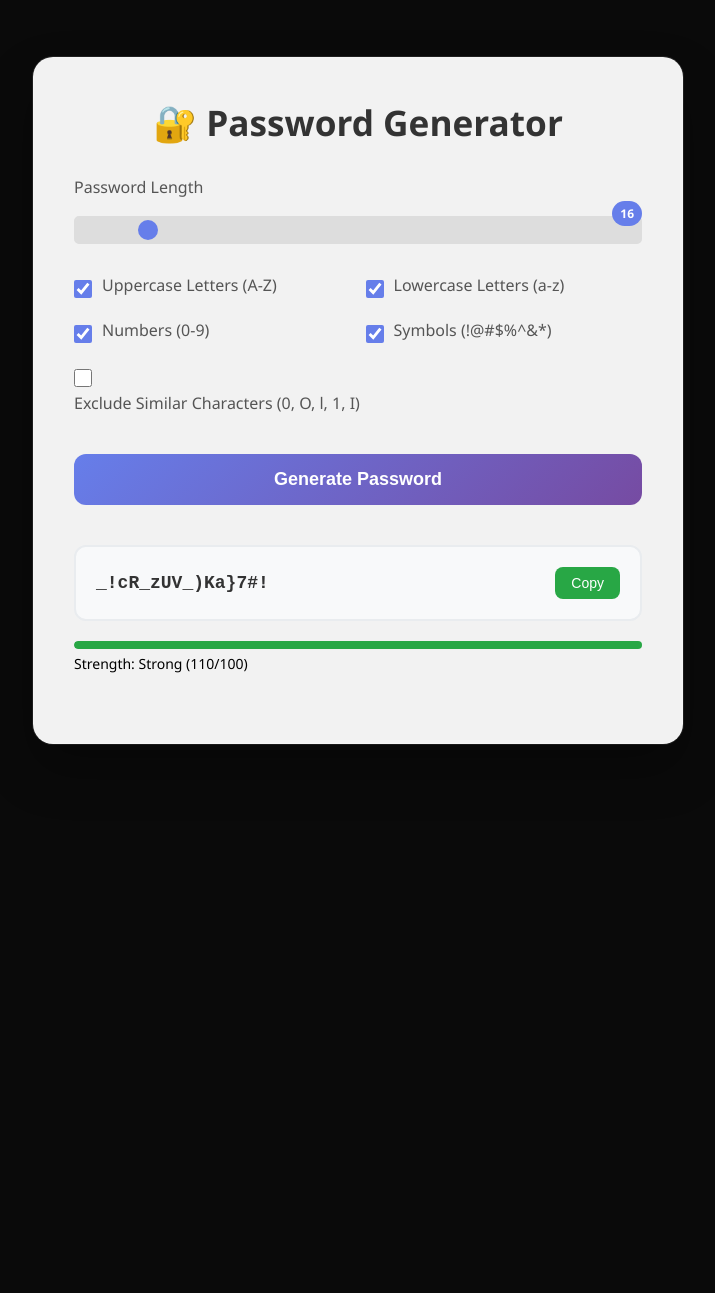
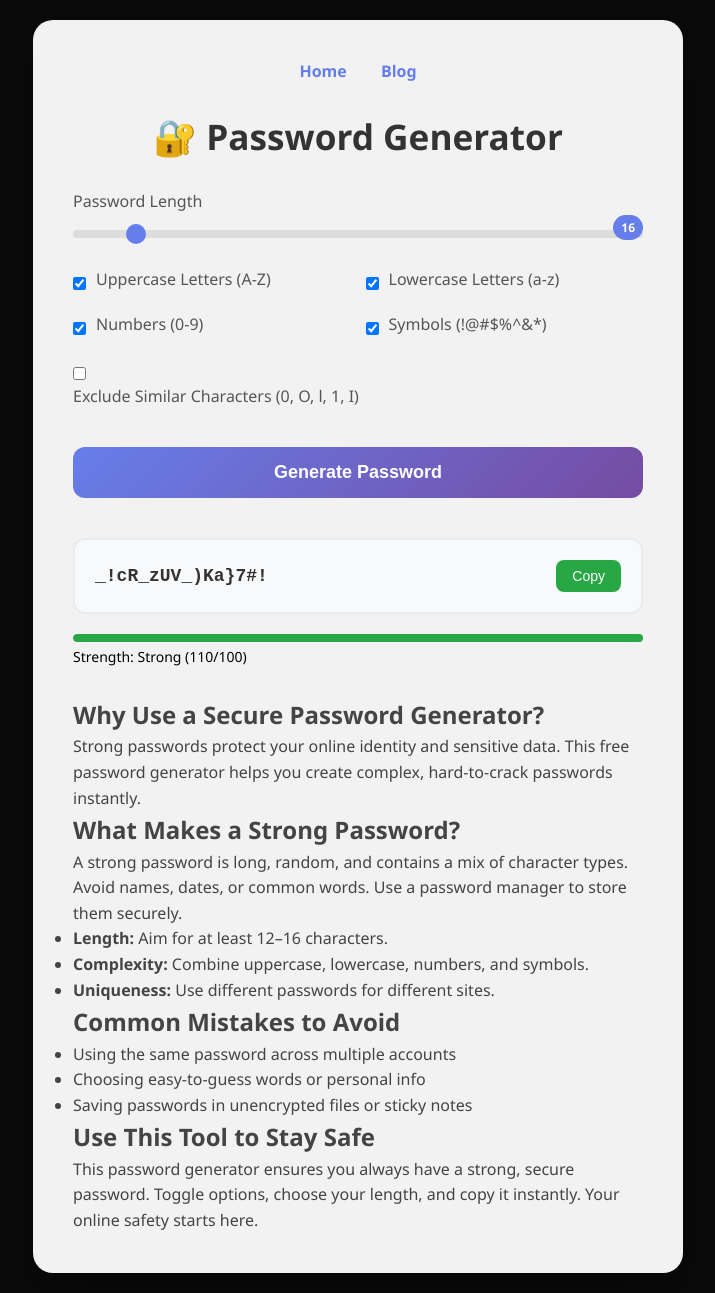
Before and after one commit to Cg34g/password-app, a plain HTML site: page index.html in a window 1280 px wide. Shown: the whole page, without its empty margins (282-997 px from the left). Before the commit the page ends 800 px from the top, so only its background shows below. Drawn offline with Linux system fonts and the light colour scheme.

Commit message:
Update index.html

```diff
--- a/index.html
+++ b/index.html
@@ -1,17 +1,15 @@
 <!DOCTYPE html>
 <html lang="en">
 <head>
-    <meta charset="UTF-8">
-    <meta name="viewport" content="width=device-width, initial-scale=1.0">
+  <meta charset="UTF-8" />
+  <meta name="viewport" content="width=device-width, initial-scale=1.0"/>
   <title>Password Generator</title>
-    <script async src="https://pagead2.googlesyndication.com/pagead/js/adsbygoogle.js?client=ca-pub-7406500384012806"
-     crossorigin="anonymous"></script>
+
+  <!-- AdSense -->
+  <script async src="https://pagead2.googlesyndication.com/pagead/js/adsbygoogle.js?client=ca-pub-7406500384012806" crossorigin="anonymous"></script>
+
   <style>
-        * {
-            margin: 0;
-            padding: 0;
-            box-sizing: border-box;
-        }
+    * { margin: 0; padding: 0; box-sizing: border-box; }
 
     body {
       font-family: 'Segoe UI', Tahoma, Geneva, Verdana, sans-serif;
@@ -22,7 +20,18 @@
       justify-content: center;
       padding: 20px;
       position: relative;
-            overflow-x: hidden;
+    }
+
+    nav {
+      text-align: center;
+      margin-bottom: 30px;
+    }
+
+    nav a {
+      margin: 0 15px;
+      color: #667eea;
+      text-decoration: none;
+      font-weight: bold;
     }
 
     .container {
@@ -30,12 +39,9 @@
       backdrop-filter: blur(20px);
       border-radius: 20px;
       padding: 40px;
-            box-shadow: 0 25px 50px rgba(0, 0, 0, 0.3), 0 0 0 1px rgba(255, 255, 255, 0.1);
+      box-shadow: 0 25px 50px rgba(0, 0, 0, 0.3);
       max-width: 650px;
       width: 100%;
-            border: 1px solid rgba(255, 255, 255, 0.2);
-            position: relative;
-            z-index: 10;
     }
 
     h1 {
@@ -46,9 +52,7 @@
       font-weight: 600;
     }
 
-        .form-group {
-            margin-bottom: 20px;
-        }
+    .form-group, .checkbox-group { margin-bottom: 20px; }
 
     label {
       display: block;
@@ -57,26 +61,8 @@
       font-weight: 500;
     }
 
-        input[type="number"], input[type="range"] {
+    input[type="range"] {
       width: 100%;
-            padding: 12px;
-            border: 2px solid #ddd;
-            border-radius: 10px;
-            font-size: 16px;
-            transition: all 0.3s ease;
-        }
-
-        input[type="number"]:focus, input[type="range"]:focus {
-            outline: none;
-            border-color: #667eea;
-            box-shadow: 0 0 0 3px rgba(102, 126, 234, 0.1);
-        }
-
-        .range-container {
-            position: relative;
-        }
-
-        input[type="range"] {
       -webkit-appearance: none;
       height: 8px;
       background: #ddd;
@@ -86,18 +72,11 @@
 
     input[type="range"]::-webkit-slider-thumb {
       -webkit-appearance: none;
-            appearance: none;
       width: 20px;
       height: 20px;
       background: #667eea;
       border-radius: 50%;
       cursor: pointer;
-            transition: all 0.3s ease;
-        }
-
-        input[type="range"]::-webkit-slider-thumb:hover {
-            background: #5a6fd8;
-            transform: scale(1.1);
     }
 
     .range-value {
@@ -116,19 +95,12 @@
       display: grid;
       grid-template-columns: 1fr 1fr;
       gap: 15px;
-            margin: 20px 0;
     }
 
     .checkbox-item {
       display: flex;
       align-items: center;
       gap: 10px;
-        }
-
-        input[type="checkbox"] {
-            width: 18px;
-            height: 18px;
-            accent-color: #667eea;
     }
 
     .generate-btn {
@@ -141,17 +113,7 @@
       font-size: 18px;
       font-weight: 600;
       cursor: pointer;
-            transition: all 0.3s ease;
       margin: 20px 0;
-        }
-
-        .generate-btn:hover {
-            transform: translateY(-2px);
-            box-shadow: 0 10px 25px rgba(102, 126, 234, 0.3);
-        }
-
-        .generate-btn:active {
-            transform: translateY(0);
     }
 
     .password-display {
@@ -160,7 +122,6 @@
       border-radius: 12px;
       padding: 20px;
       margin: 20px 0;
-            position: relative;
       min-height: 60px;
       display: flex;
       align-items: center;
@@ -171,7 +132,6 @@
       font-size: 18px;
       font-weight: bold;
       color: #333;
-            word-break: break-all;
       flex: 1;
     }
 
@@ -184,17 +144,7 @@
       cursor: pointer;
       font-size: 14px;
       font-weight: 500;
-            transition: all 0.3s ease;
       margin-left: 10px;
-        }
-
-        .copy-btn:hover {
-            background: #218838;
-            transform: scale(1.05);
-        }
-
-        .copy-btn.copied {
-            background: #17a2b8;
     }
 
     .strength-meter {
@@ -232,11 +182,13 @@
       margin-top: 5px;
     }
 
-        @media (max-width: 480px) {
-            .container {
-                padding: 20px;
+    section {
+      color: #444;
+      font-size: 16px;
+      line-height: 1.6;
     }
 
+    @media (max-width: 480px) {
       .checkbox-group {
         grid-template-columns: 1fr;
       }
@@ -244,13 +196,19 @@
   </style>
 </head>
 <body>
+  <div class="container">
 
-    <div class="container">
+    <!-- NAVIGATION -->
+    <nav>
+      <a href="index.html">Home</a>
+      <a href="blog.html">Blog</a>
+    </nav>
+
     <h1>🔐 Password Generator</h1>
 
     <div class="form-group">
       <label for="length">Password Length</label>
-            <div class="range-container">
+      <div class="range-container" style="position: relative;">
         <input type="range" id="length" min="4" max="128" value="16">
         <span class="range-value" id="lengthValue">16</span>
       </div>
@@ -295,8 +253,29 @@
     </div>
 
     <div class="error" id="errorMsg"></div>
-		<section style="margin-top: 30px; color: #444; font-size: 16px; line-height: 1.6;">
 
+    <!-- INFO CONTENT FOR SEO & ADSENSE -->
+    <section style="margin-top: 30px;">
+      <h2>Why Use a Secure Password Generator?</h2>
+      <p>Strong passwords protect your online identity and sensitive data. This free password generator helps you create complex, hard-to-crack passwords instantly.</p>
+
+      <h2>What Makes a Strong Password?</h2>
+      <p>A strong password is long, random, and contains a mix of character types. Avoid names, dates, or common words. Use a password manager to store them securely.</p>
+      <ul>
+        <li><strong>Length:</strong> Aim for at least 12–16 characters.</li>
+        <li><strong>Complexity:</strong> Combine uppercase, lowercase, numbers, and symbols.</li>
+        <li><strong>Uniqueness:</strong> Use different passwords for different sites.</li>
+      </ul>
+
+      <h2>Common Mistakes to Avoid</h2>
+      <ul>
+        <li>Using the same password across multiple accounts</li>
+        <li>Choosing easy-to-guess words or personal info</li>
+        <li>Saving passwords in unencrypted files or sticky notes</li>
+      </ul>
+
+      <h2>Use This Tool to Stay Safe</h2>
+      <p>This password generator ensures you always have a strong, secure password. Toggle options, choose your length, and copy it instantly. Your online safety starts here.</p>
     </section>
   </div>
 
@@ -310,10 +289,7 @@
     const strengthText = document.getElementById('strengthText');
     const errorMsg = document.getElementById('errorMsg');
 
-
-
-        // Update length display
-        lengthSlider.addEventListener('input', function() {
+    lengthSlider.addEventListener('input', function () {
       lengthValue.textContent = this.value;
     });
 
@@ -327,7 +303,6 @@
       const includeSymbols = document.getElementById('symbols').checked;
       const excludeSimilar = document.getElementById('excludeSimilar').checked;
 
-            // Check if at least one character type is selected
       if (!includeUppercase && !includeLowercase && !includeNumbers && !includeSymbols) {
         errorMsg.textContent = 'Please select at least one character type.';
         return;
@@ -336,79 +311,46 @@
       let charset = '';
       const similar = '0O1lI';
 
-            if (includeUppercase) {
-                charset += excludeSimilar ? 'ABCDEFGHJKLMNPQRSTUVWXYZ' : 'ABCDEFGHIJKLMNOPQRSTUVWXYZ';
-            }
-            if (includeLowercase) {
-                charset += excludeSimilar ? 'abcdefghijkmnopqrstuvwxyz' : 'abcdefghijklmnopqrstuvwxyz';
-            }
-            if (includeNumbers) {
-                charset += excludeSimilar ? '23456789' : '0123456789';
-            }
-            if (includeSymbols) {
-                charset += '!@#$%^&*()_+-=[]{}|;:,.<>?';
-            }
+      if (includeUppercase) charset += excludeSimilar ? 'ABCDEFGHJKLMNPQRSTUVWXYZ' : 'ABCDEFGHIJKLMNOPQRSTUVWXYZ';
+      if (includeLowercase) charset += excludeSimilar ? 'abcdefghijkmnopqrstuvwxyz' : 'abcdefghijklmnopqrstuvwxyz';
+      if (includeNumbers) charset += excludeSimilar ? '23456789' : '0123456789';
+      if (includeSymbols) charset += '!@#$%^&*()_+-=[]{}|;:,.<>?';
 
-            let password = '';
-
-            // Ensure at least one character from each selected type
       const types = [];
       if (includeUppercase) types.push(excludeSimilar ? 'ABCDEFGHJKLMNPQRSTUVWXYZ' : 'ABCDEFGHIJKLMNOPQRSTUVWXYZ');
       if (includeLowercase) types.push(excludeSimilar ? 'abcdefghijkmnopqrstuvwxyz' : 'abcdefghijklmnopqrstuvwxyz');
       if (includeNumbers) types.push(excludeSimilar ? '23456789' : '0123456789');
       if (includeSymbols) types.push('!@#$%^&*()_+-=[]{}|;:,.<>?');
 
-            // Add one character from each type
+      let password = '';
       for (let type of types) {
         password += type.charAt(Math.floor(Math.random() * type.length));
       }
 
-            // Fill the rest with random characters
       for (let i = password.length; i < length; i++) {
         password += charset.charAt(Math.floor(Math.random() * charset.length));
       }
 
-            // Shuffle the password
       password = password.split('').sort(() => Math.random() - 0.5).join('');
-
       passwordText.textContent = password;
       copyBtn.style.display = 'block';
-
-            // Calculate and display strength
       calculateStrength(password);
     }
 
     function calculateStrength(password) {
       let score = 0;
-            let feedback = '';
 
-            // Length scoring
       if (password.length >= 8) score += 25;
       if (password.length >= 12) score += 25;
       if (password.length >= 16) score += 15;
-
-            // Character variety scoring
       if (/[a-z]/.test(password)) score += 10;
       if (/[A-Z]/.test(password)) score += 10;
       if (/[0-9]/.test(password)) score += 10;
       if (/[^A-Za-z0-9]/.test(password)) score += 15;
 
-            // Determine strength level
-            if (score < 30) {
-                feedback = 'Weak';
-                strengthFill.className = 'strength-fill strength-weak';
-            } else if (score < 60) {
-                feedback = 'Fair';
-                strengthFill.className = 'strength-fill strength-fair';
-            } else if (score < 90) {
-                feedback = 'Good';
-                strengthFill.className = 'strength-fill strength-good';
-            } else {
-                feedback = 'Strong';
-                strengthFill.className = 'strength-fill strength-strong';
-            }
-
-            strengthFill.style.width = score + '%';
+      let feedback = score < 30 ? 'Weak' : score < 60 ? 'Fair' : score < 90 ? 'Good' : 'Strong';
+      strengthFill.className = `strength-fill strength-${feedback.toLowerCase()}`;
+      strengthFill.style.width = `${score}%`;
       strengthText.textContent = `Strength: ${feedback} (${score}/100)`;
       strengthMeter.style.display = 'block';
     }
@@ -417,30 +359,10 @@
       const password = passwordText.textContent;
       navigator.clipboard.writeText(password).then(() => {
         copyBtn.textContent = 'Copied!';
-                copyBtn.classList.add('copied');
-                setTimeout(() => {
-                    copyBtn.textContent = 'Copy';
-                    copyBtn.classList.remove('copied');
-                }, 2000);
-            }).catch(() => {
-                // Fallback for older browsers
-                const textArea = document.createElement('textarea');
-                textArea.value = password;
-                document.body.appendChild(textArea);
-                textArea.select();
-                document.execCommand('copy');
-                document.body.removeChild(textArea);
-
-                copyBtn.textContent = 'Copied!';
-                copyBtn.classList.add('copied');
-                setTimeout(() => {
-                    copyBtn.textContent = 'Copy';
-                    copyBtn.classList.remove('copied');
-                }, 2000);
+        setTimeout(() => (copyBtn.textContent = 'Copy'), 2000);
       });
     }
 
-        // Generate initial password
     generatePassword();
   </script>
 </body>
```
Lines whose indentation alone changed are shown as unchanged.
